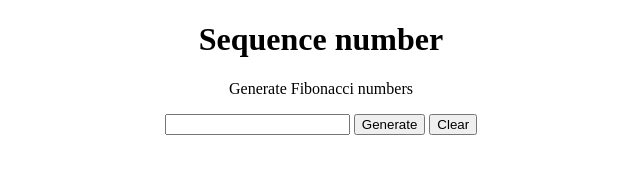
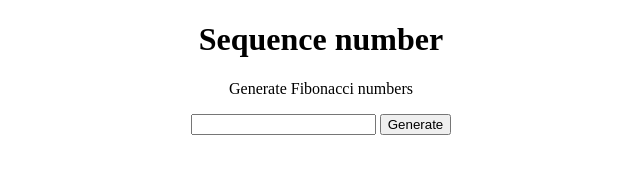
Before and after one commit to cesarcori/sequence-numbers, a plain HTML site: page index.html in a window 1280 px wide. Shown: the whole page, without its empty margins (319-959 px from the left). Drawn offline with Linux system fonts and the light colour scheme.

Commit message:
Remove clear button, now is clear with Generate

```diff
--- a/index.html
+++ b/index.html
@@ -15,8 +15,6 @@
 
     <button onclick="fibonacciNumber()">Generate</button>
 
-    <button onclick="window.location.reload()">Clear</button>
-
     <div id="result-fibonacci"></div>
 
     <script src="src/js/index.js"></script>
```
